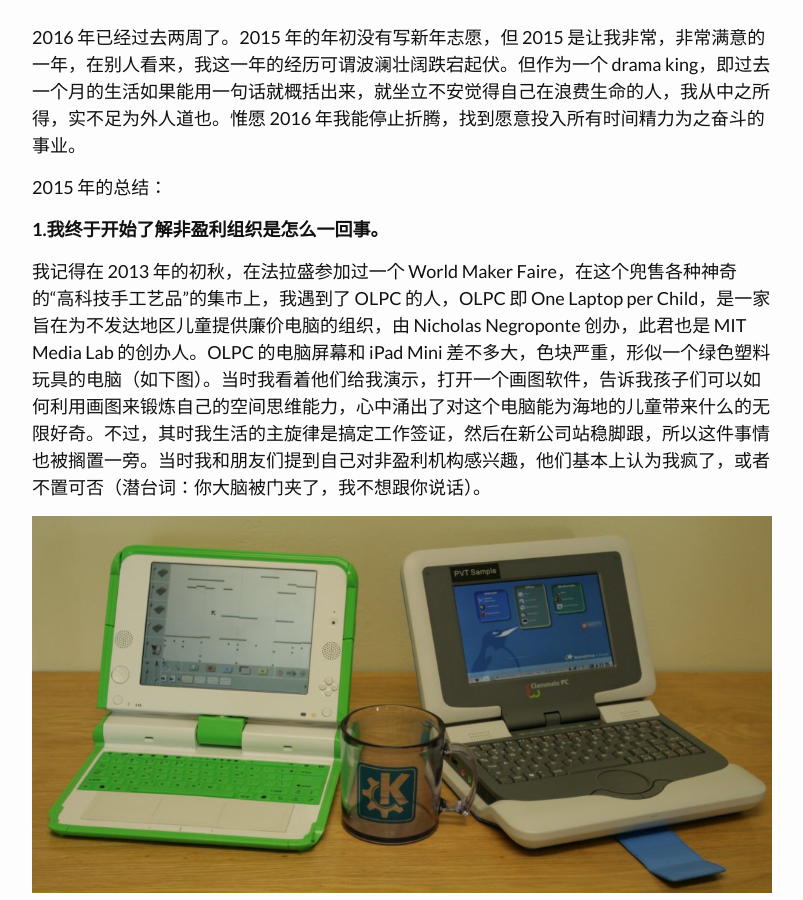
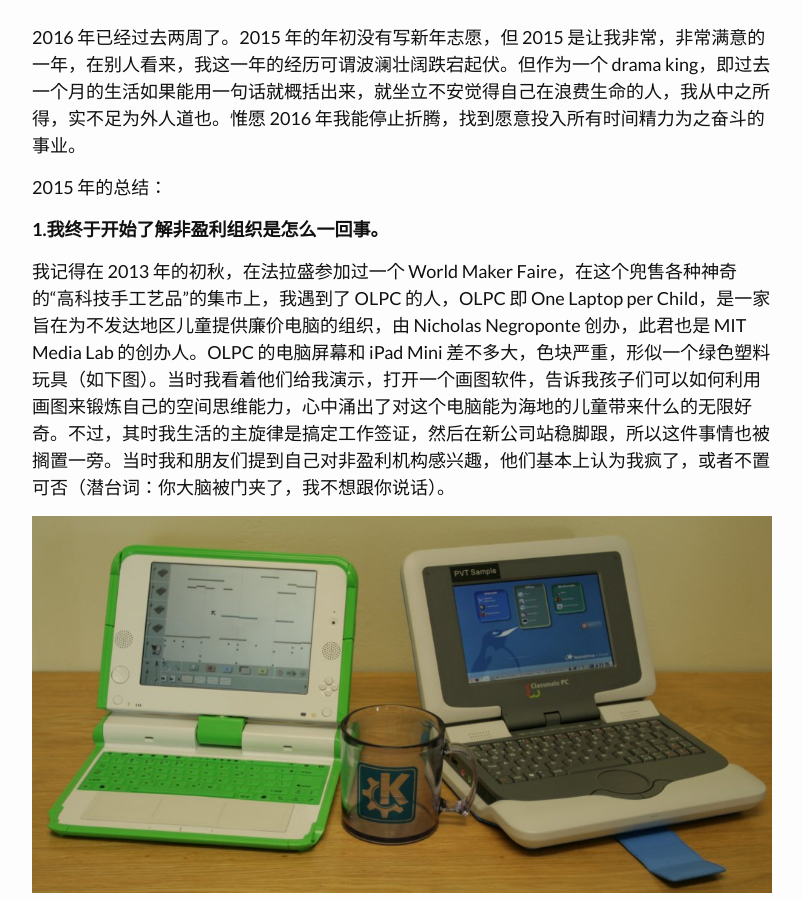
Before and after one commit to bleakwood/bleakwood.github.io, a Jekyll site: the page built from _posts/2016-01-17-new-year-resolution-2016.md, in a window 1280 px wide and 900 px high, scrolled down 347 px. Shown: the whole window, without its empty margins (238-1041 px from the left). Built offline with Jekyll 4.4.1, drawn with Linux system fonts in a browser that asks for light colours; comment, search, counter and statistics services are not loaded.

Commit message:
update posts

```diff
--- a/_posts/2016-01-17-new-year-resolution-2016.md
+++ b/_posts/2016-01-17-new-year-resolution-2016.md
@@ -15,7 +15,7 @@ published: true
 
 **1.我终于开始了解非盈利组织是怎么一回事。**
 
-我记得在 2013 年的初秋，在法拉盛参加过一个 World Maker Faire，在这个兜售各种神奇的“高科技手工艺品”的集市上，我遇到了 OLPC 的人，OLPC 即 One Laptop per Child，是一家旨在为不发达地区儿童提供廉价电脑的组织，由 Nicholas Negroponte 创办，此君也是 MIT Media Lab 的创办人。OLPC 的电脑屏幕和 iPad Mini 差不多大，色块严重，形似一个绿色塑料玩具的电脑（如下图）。当时我看着他们给我演示，打开一个画图软件，告诉我孩子们可以如何利用画图来锻炼自己的空间思维能力，心中涌出了对这个电脑能为海地的儿童带来什么的无限好奇。不过，其时我生活的主旋律是搞定工作签证，然后在新公司站稳脚跟，所以这件事情也被搁置一旁。当时我和朋友们提到自己对非盈利机构感兴趣，他们基本上认为我疯了，或者不置可否（潜台词：你大脑被门夹了，我不想跟你说话）。
+我记得在 2013 年的初秋，在法拉盛参加过一个 World Maker Faire，在这个兜售各种神奇的“高科技手工艺品”的集市上，我遇到了 OLPC 的人，OLPC 即 One Laptop per Child，是一家旨在为不发达地区儿童提供廉价电脑的组织，由 Nicholas Negroponte 创办，此君也是 MIT Media Lab 的创办人。OLPC 的电脑屏幕和 iPad Mini 差不多大，色块严重，形似一个绿色塑料玩具（如下图）。当时我看着他们给我演示，打开一个画图软件，告诉我孩子们可以如何利用画图来锻炼自己的空间思维能力，心中涌出了对这个电脑能为海地的儿童带来什么的无限好奇。不过，其时我生活的主旋律是搞定工作签证，然后在新公司站稳脚跟，所以这件事情也被搁置一旁。当时我和朋友们提到自己对非盈利机构感兴趣，他们基本上认为我疯了，或者不置可否（潜台词：你大脑被门夹了，我不想跟你说话）。
 
 ![Alt text](/../images/OLPC.jpg)
 
```
